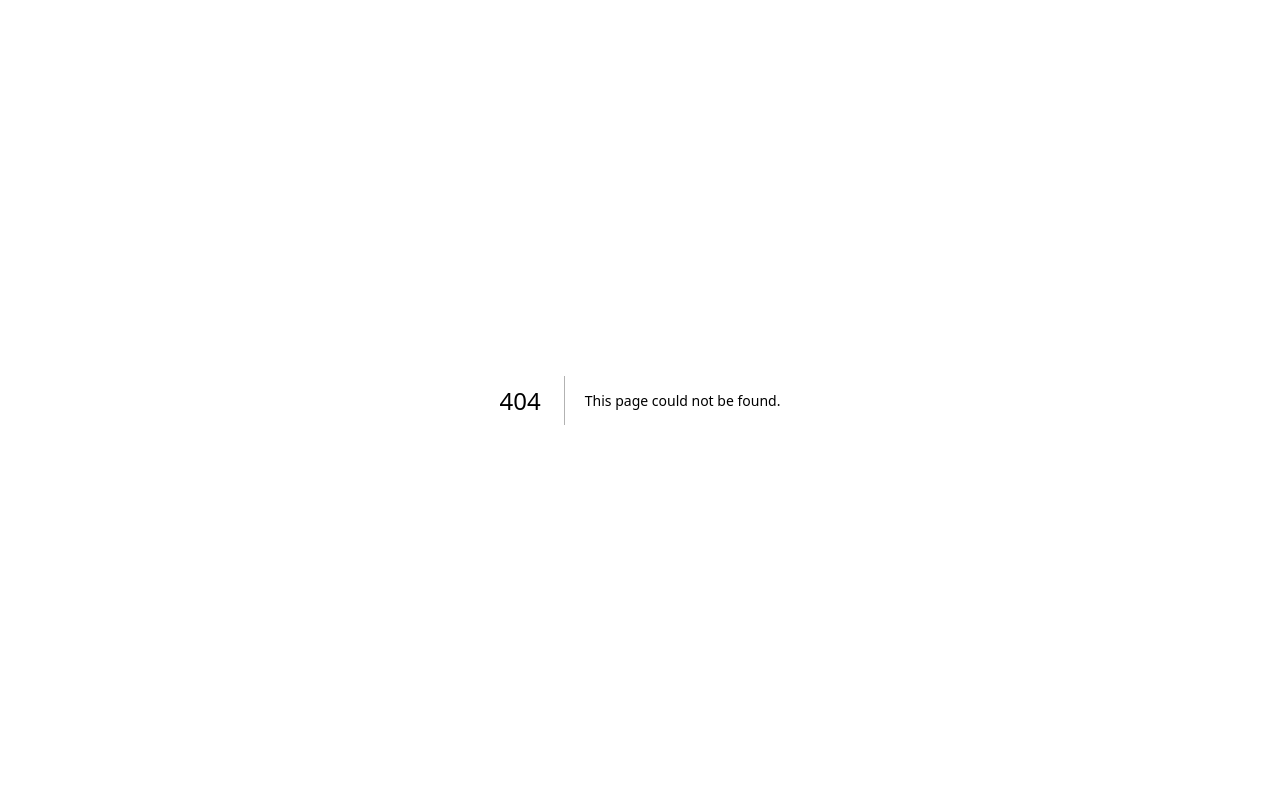
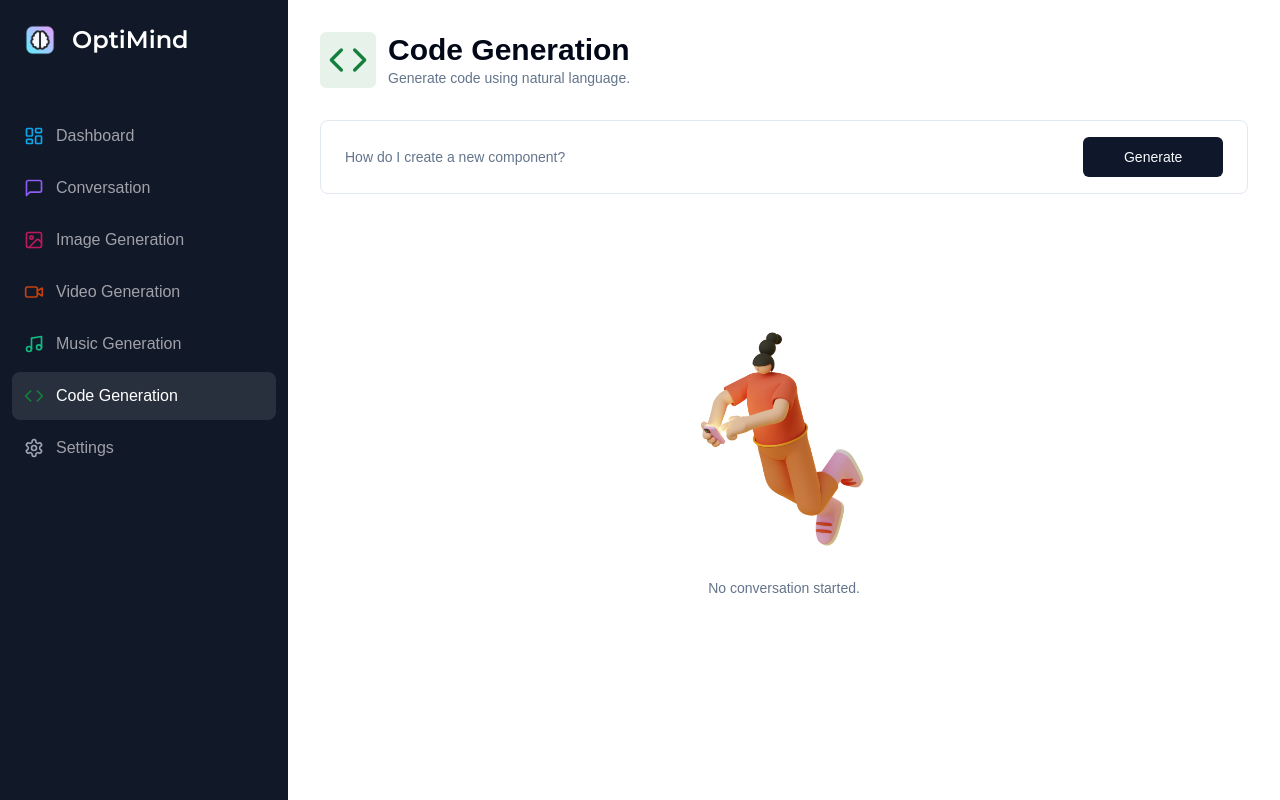
Before and after one commit to SHOOTSTV/optimind, a Next.js app: page /code in a window 1280 px wide. Before the commit this address had no page. Built offline with nearby package versions, Linux system fonts and the light colour scheme.

Commit message:
feat: add code page

```diff
--- /dev/null
+++ b/app/(dashboard)/(routes)/code/constants.ts
@@ -0,0 +1,7 @@
+import * as z from "zod";
+
+export const formSchema = z.object({
+  prompt: z.string().min(1, {
+    message: "Prompt is required",
+  }),
+});
--- /dev/null
+++ b/app/(dashboard)/(routes)/code/page.tsx
@@ -0,0 +1,145 @@
+"use client";
+
+import { BotAvatar } from "@/components/bot-avatar";
+import { Empty } from "@/components/empty";
+import { Heading } from "@/components/heading";
+import { Loader } from "@/components/loarder";
+import { Button } from "@/components/ui/button";
+import { Form, FormControl, FormField, FormItem } from "@/components/ui/form";
+import { Input } from "@/components/ui/input";
+import { UserAvatar } from "@/components/user-avatar";
+import { cn } from "@/lib/utils";
+import { zodResolver } from "@hookform/resolvers/zod";
+import axios from "axios";
+import { Code } from "lucide-react";
+import { useRouter } from "next/navigation";
+import { ChatCompletionMessageParam } from "openai/resources/index.mjs";
+import { useState } from "react";
+import { useForm } from "react-hook-form";
+import ReactMarkdown from "react-markdown";
+import * as z from "zod";
+import { formSchema } from "./constants";
+
+const CodePage = () => {
+  const router = useRouter();
+  const [messages, setMessages] = useState<ChatCompletionMessageParam[]>([]);
+
+  const form = useForm<z.infer<typeof formSchema>>({
+    resolver: zodResolver(formSchema),
+    defaultValues: {
+      prompt: "",
+    },
+  });
+
+  const isLoading = form.formState.isSubmitting;
+
+  const onSubmit = async (values: z.infer<typeof formSchema>) => {
+    try {
+      const userMessage: ChatCompletionMessageParam = {
+        role: "user",
+        content: values.prompt,
+      };
+
+      const newMessages = [...messages, userMessage];
+
+      const response = await axios.post("/api/code", {
+        messages: newMessages,
+      });
+
+      setMessages((current) => [...current, userMessage, response.data]);
+      form.reset();
+    } catch (error) {
+      // TODO: Add Pro Modal
+      console.log(error);
+    } finally {
+      router.refresh();
+    }
+  };
+
+  return (
+    <div>
+      <Heading
+        title="Code Generation"
+        description="Generate code using natural language."
+        icon={Code}
+        iconColor="text-green-700"
+        bgColor="bg-green-700/10"
+      />
+      <div className="px-4 lg:px-8">
+        <div>
+          <Form {...form}>
+            <form
+              onSubmit={form.handleSubmit(onSubmit)}
+              className="grid w-full grid-cols-12 gap-2 rounded-lg border p-4 px-3 focus-within:shadow-sm md:px-6"
+            >
+              <FormField
+                name="prompt"
+                render={({ field }) => (
+                  <FormItem className="col-span-12 lg:col-span-10">
+                    <FormControl className="m-0 p-0">
+                      <Input
+                        className="border-0 outline-none focus-visible:ring-0 focus-visible:ring-transparent"
+                        disabled={isLoading}
+                        placeholder="How do I create a new component?"
+                        {...field}
+                      />
+                    </FormControl>
+                  </FormItem>
+                )}
+              />
+              <Button
+                className="col-span-12 w-full lg:col-span-2"
+                disabled={isLoading}
+              >
+                Generate
+              </Button>
+            </form>
+          </Form>
+        </div>
+        <div className="mt-4 space-y-4">
+          {isLoading && (
+            <div className="flex w-full items-center justify-center rounded-lg bg-muted p-8">
+              <Loader />
+            </div>
+          )}
+          {messages.length === 0 && !isLoading && (
+            <Empty label="No conversation started." />
+          )}
+          <div className="flex flex-col-reverse gap-y-4">
+            {messages.map((message, index) => (
+              <div
+                key={index}
+                className={cn(
+                  "p-8 w-full flex items-start gap-x-8 rounded-lg",
+                  message.role === "user"
+                    ? "bg-white border border-black/10"
+                    : "bg-muted"
+                )}
+              >
+                {message.role === "user" ? <UserAvatar /> : <BotAvatar />}
+
+                <ReactMarkdown
+                  components={{
+                    pre: ({ node, ...props }) => (
+                      <div className="my-2 w-full overflow-auto rounded-lg bg-black/10 p-2">
+                        <pre {...props} />
+                      </div>
+                    ),
+                    code: ({ node, ...props }) => (
+                      <code {...props} className="rounded-lg bg-black/10 p-1" />
+                    ),
+                  }}
+                  className="overflow-hidden text-sm leading-7"
+                >
+                  {message.content?.toString()}
+                </ReactMarkdown>
+              </div>
+            ))}
+          </div>
+        </div>
+      </div>
+    </div>
+  );
+};
+
+export default CodePage;
--- /dev/null
+++ b/app/api/code/route.ts
@@ -0,0 +1,45 @@
+import { auth } from "@clerk/nextjs/server";
+import { NextResponse } from "next/server";
+import OpenAI from "openai";
+import { ChatCompletionMessageParam } from "openai/resources/chat/completions.mjs";
+
+const openai = new OpenAI({
+  apiKey: process.env.GITHUB_API_KEY,
+  baseURL: "https://models.inference.ai.azure.com",
+});
+
+const instructionMessage: ChatCompletionMessageParam = {
+  role: "system",
+  content:
+    "You are a code generator. You will be given a prompt and you need to generate the code in markdown snippets. Use code comments to explain the code.",
+};
+
+export async function POST(req: Request) {
+  try {
+    const { userId } = await auth();
+    const body = await req.json();
+    const { messages } = body;
+
+    if (!userId) {
+      return new NextResponse("Unauthorized", { status: 401 });
+    }
+
+    if (!openai.apiKey) {
+      return new NextResponse("OpenAI API Key not configured", { status: 500 });
+    }
+
+    if (!messages) {
+      return new NextResponse("Messages are required", { status: 400 });
+    }
+
+    const response = await openai.chat.completions.create({
+      model: "gpt-4o-mini",
+      messages: [instructionMessage, ...messages],
+    });
+
+    return NextResponse.json(response.choices[0].message);
+  } catch (error) {
+    console.error("[CODE_ERROR]", error);
+    return new NextResponse("Internal Error", { status: 500 });
+  }
+}
--- a/package.json
+++ b/package.json
@@ -25,6 +25,7 @@
     "react": "^19.0.0",
     "react-dom": "^19.0.0",
     "react-hook-form": "^7.54.2",
+    "react-markdown": "^9.0.3",
     "tailwind-merge": "^3.0.1",
     "tailwindcss-animate": "^1.0.7",
     "zod": "^3.24.1"
```
Also changed, not shown: 1 other file (tests, documents, lock files or other folders).
